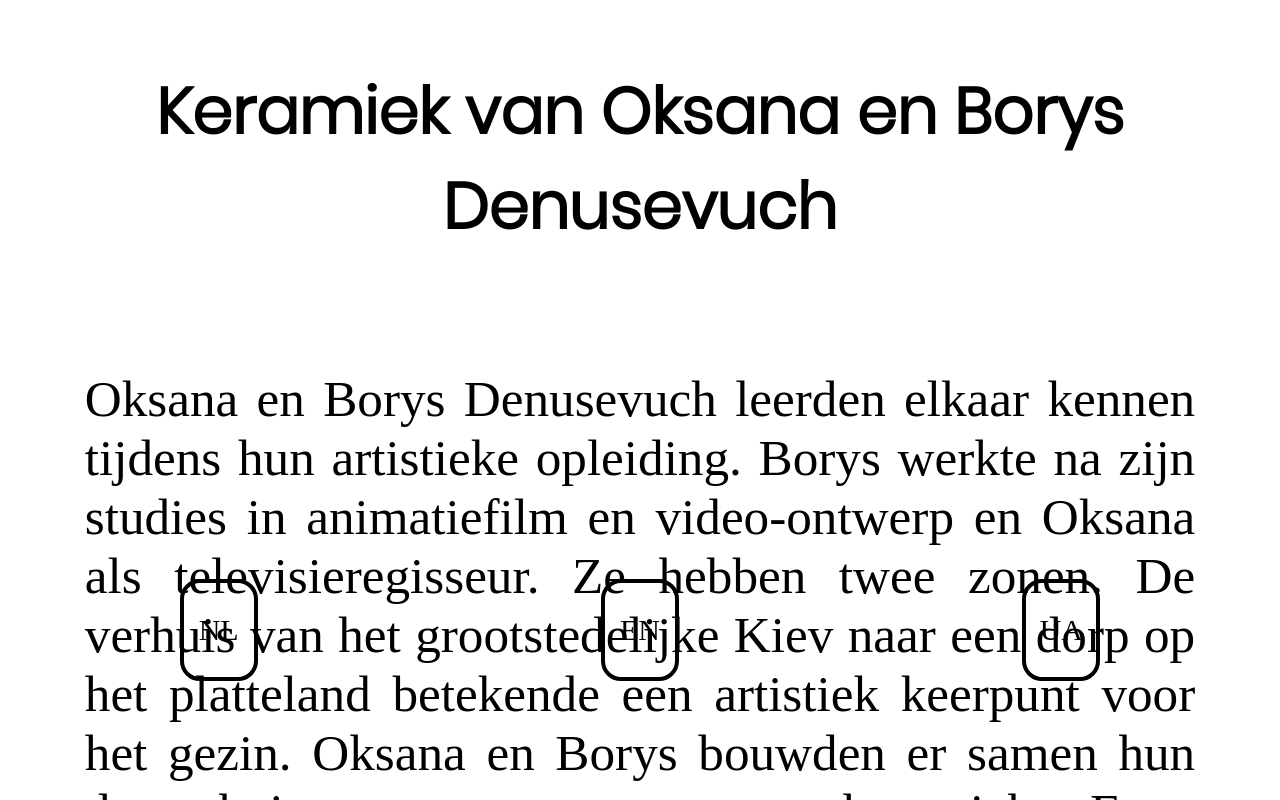
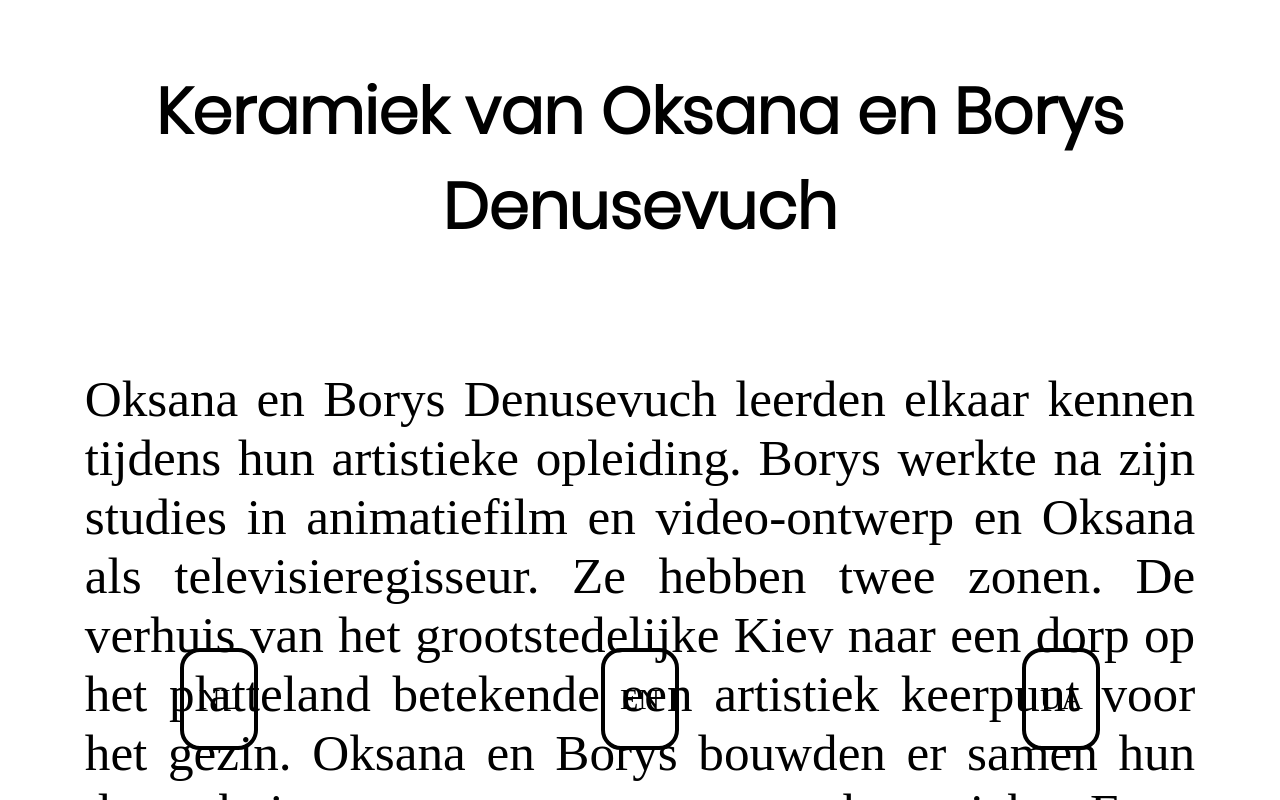
Before and after one commit to DesignMuseumGent/interface-homeland, a React (Create React App) app: page /screen2 in a window 1280 px wide. Built offline with nearby package versions, Linux system fonts and the light colour scheme.

Commit message:
full screen

```diff
--- a/src/App.css
+++ b/src/App.css
@@ -97,7 +97,7 @@ p{
     top: auto;
     bottom: auto;
     display: grid;
-    grid-template-rows: 5fr 2fr;
+    grid-template-rows: 80vh 20vh;
 }
 
 /*EMBLA*/
```
